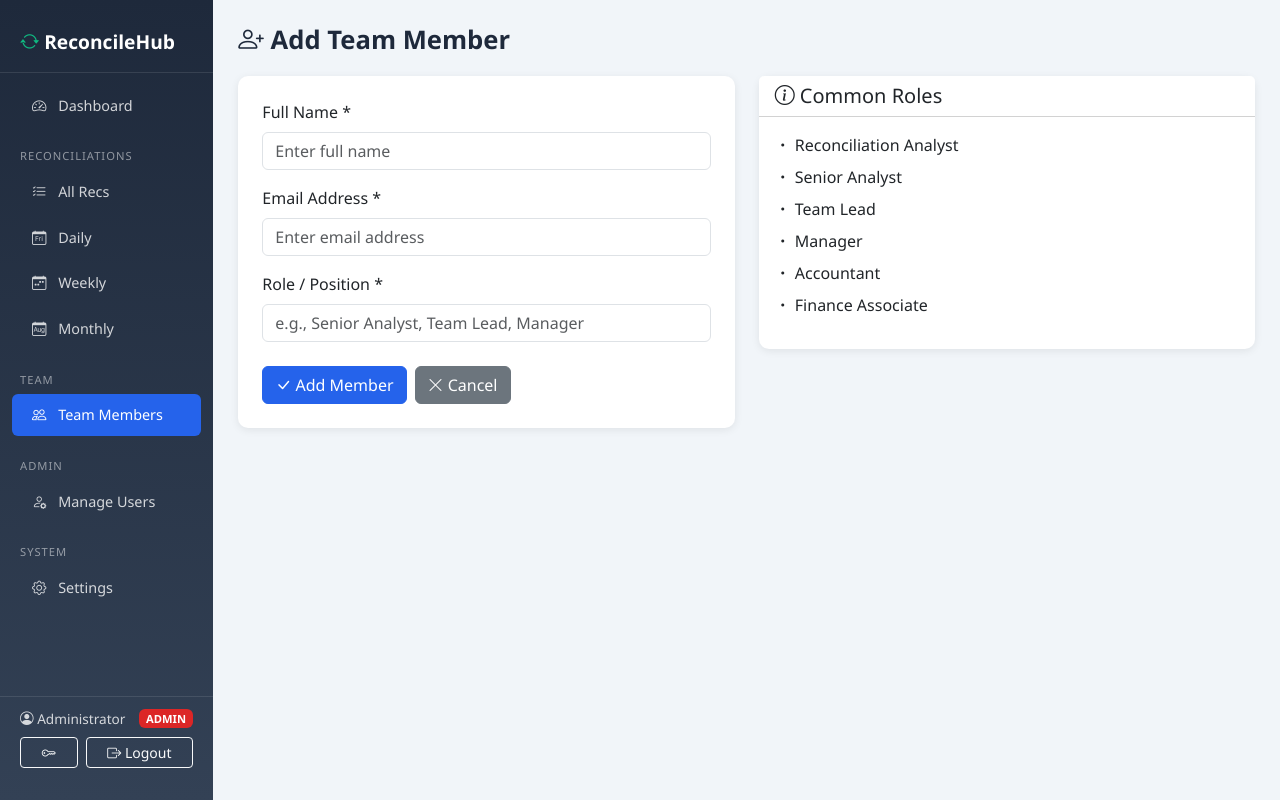
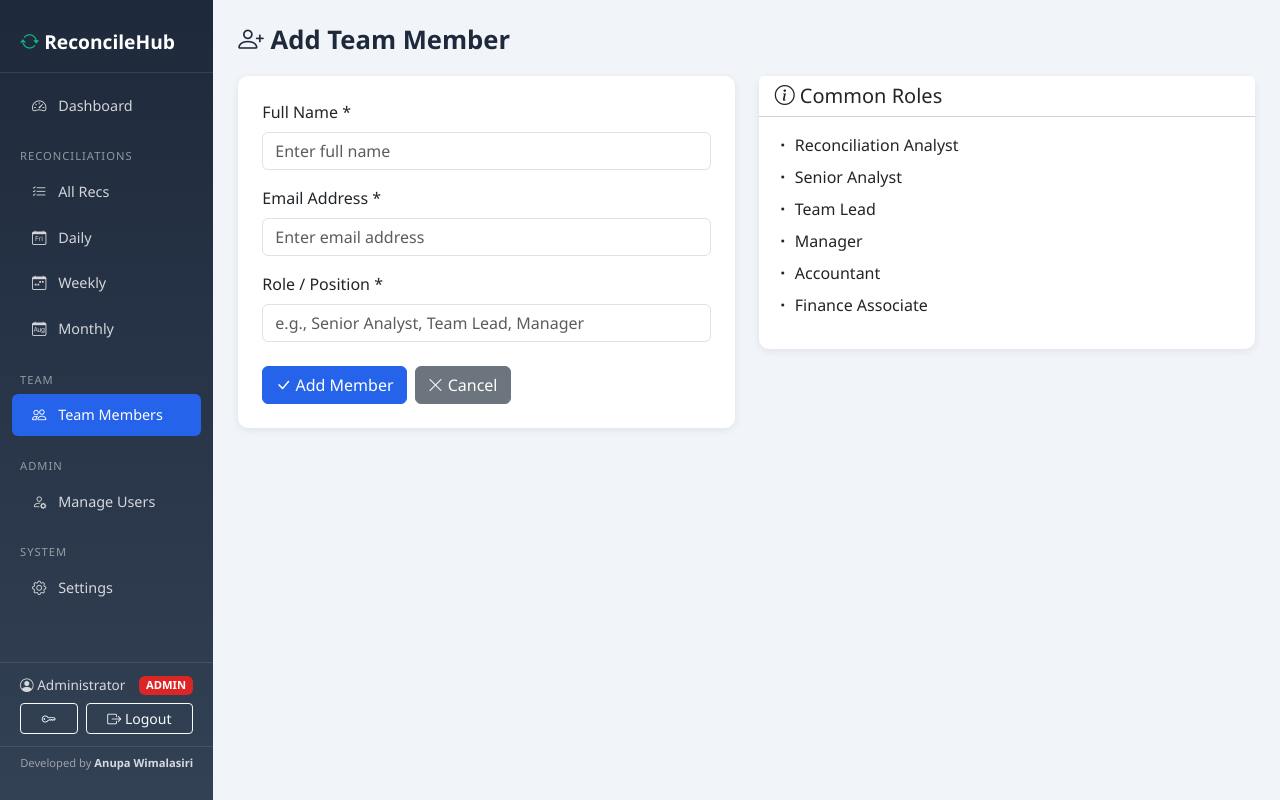
Before and after one commit to anupa0612/reconciliation-app, a Flask app: page /members/add in a window 1280 px wide. Run offline with Flask 3, Linux system fonts and the light colour scheme; the visitor is signed in with stand-in values (Sample User, id 1); some libraries are stand-ins or nearby versions.

Commit message:
Update base.html

```diff
--- a/templates/base.html
+++ b/templates/base.html
@@ -177,6 +177,11 @@
                     </div>
                 </div>
                 {% endif %}
+
+                <!-- Developer Credit -->
+                <div class="text-center py-2" style="border-top: 1px solid rgba(255,255,255,0.1); color: rgba(255,255,255,0.5); font-size: 0.7rem;">
+                    Developed by <strong style="color: rgba(255,255,255,0.8);">Anupa Wimalasiri</strong>
+                </div>
             </div>
 
             <!-- Main Content -->
```
